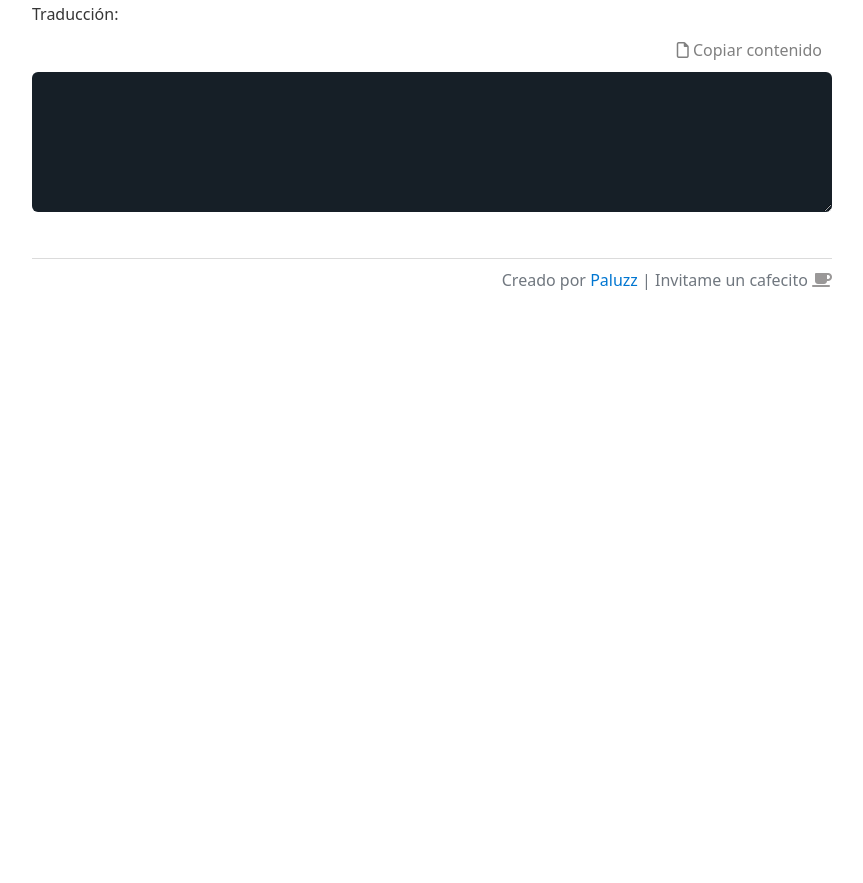
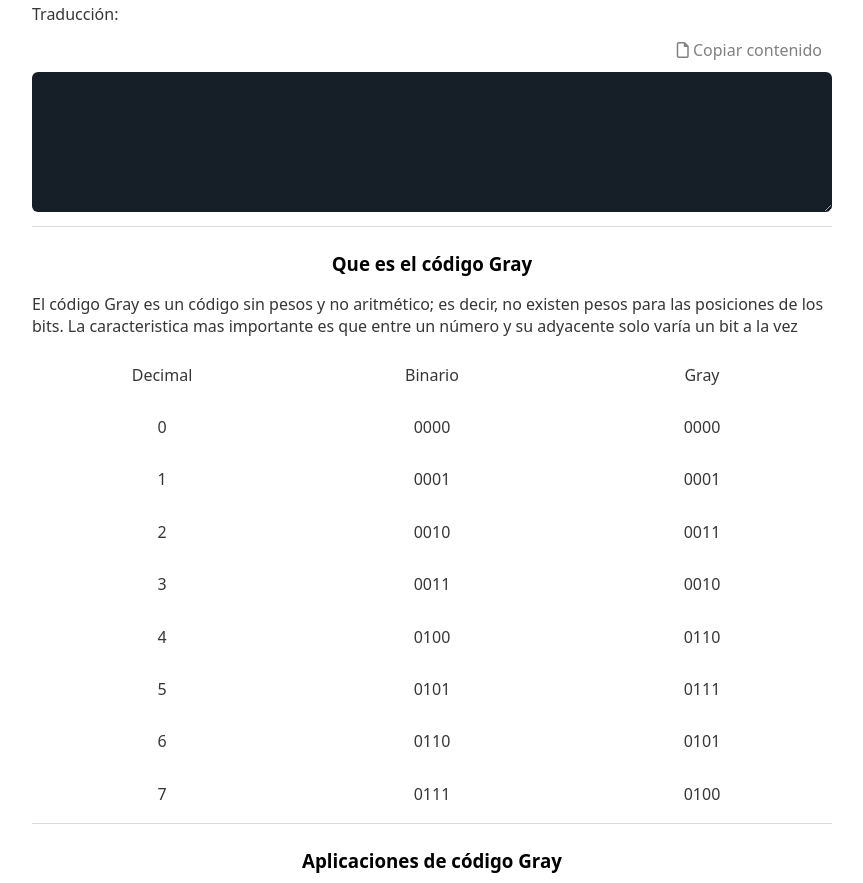
Before and after one commit to paluzz/gray, a plain HTML site: page index.html in a window 1280 px wide. Shown: the part 374-1257 px from the top of the page, without its empty margins (208-1071 px from the left). Before the commit the page ends 800 px from the top, so only its background shows below. Drawn offline with Linux system fonts and the light colour scheme.

Commit message:
Explicacion

```diff
--- a/index.html
+++ b/index.html
@@ -18,7 +18,7 @@
 
 <body>
     <header class="title">
-        <h1 class="title">Traductor Codigos</h1>
+        <h1 class="title">Traductor Códigos</h1>
     </header>
 
 
@@ -39,7 +39,68 @@
         </div>
         <textarea id="salida"></textarea>
     </div>
+    <hr />
+    <div class="explicacion">
+        <h3 class="title"> Que es el código Gray</h3>
+        <p> El código Gray es un código
+            sin pesos y no aritmético; es
+            decir, no existen pesos para
+            las posiciones de los bits.
+            La caracteristica mas importante es
+            que entre un número y su adyacente solo varía un bit a la vez
+        </p>
+        <div class="tabla">
+            <div class="celda">Decimal</div>
+            <div class="celda">Binario</div>
+            <div class="celda">Gray</div>
 
+            <div class="celda">0</div>
+            <div class="celda">0000</div>
+            <div class="celda">0000</div>
+
+            <div class="celda">1</div>
+            <div class="celda">0001</div>
+            <div class="celda">0001</div>
+
+            <div class="celda">2</div>
+            <div class="celda">0010</div>
+            <div class="celda">0011</div>
+
+            <div class="celda">3</div>
+            <div class="celda">0011</div>
+            <div class="celda">0010</div>
+
+            <div class="celda">4</div>
+            <div class="celda">0100</div>
+            <div class="celda">0110</div>
+
+            <div class="celda">5</div>
+            <div class="celda">0101</div>
+            <div class="celda">0111</div>
+
+            <div class="celda">6</div>
+            <div class="celda">0110</div>
+            <div class="celda">0101</div>
+
+            <div class="celda">7</div>
+            <div class="celda">0111</div>
+            <div class="celda">0100</div>
+        </div>
+        <hr />
+        <h3 class="title">Aplicaciones de código Gray</h3>
+        <div>
+            El Código Gray se utiliza en encoders rotativos y
+            sensores de posición para proporcionar información
+            precisa sobre la posición angular o lineal de ejes,
+            ruedas, discos codificados, etc. Su característica
+            de cambiar solo un dígito entre combinaciones sucesivas
+            ayuda a evitar errores y garantiza una transición suave
+            en la lectura de la posición
+        </div>
+
+        <img src="./src/rotor.png" />
+
+    </div>
     <footer class="footer">
         Creado por
         <a href="https://github.com/paluzz" target="_blank" rel="noreferrer">Paluzz</a>
--- a/src/style.css
+++ b/src/style.css
@@ -1725,3 +1725,19 @@ body>footer {
     color: inherit;
     outline: none;
 }
+
+.tabla {
+    display: grid;
+    grid-template-columns: repeat(3, 1fr);
+    /* 3 columnas de igual tamaño */
+    grid-gap: 10px;
+    /* Espacio entre celdas */
+}
+
+.celda {
+    /* Borde para las celdas */
+    padding: 10px;
+    /* Espaciado interno */
+    text-align: center;
+    /* Alineación del contenido */
+}
```
Also changed, not shown: src/rotor.png (added), 1 other file.
